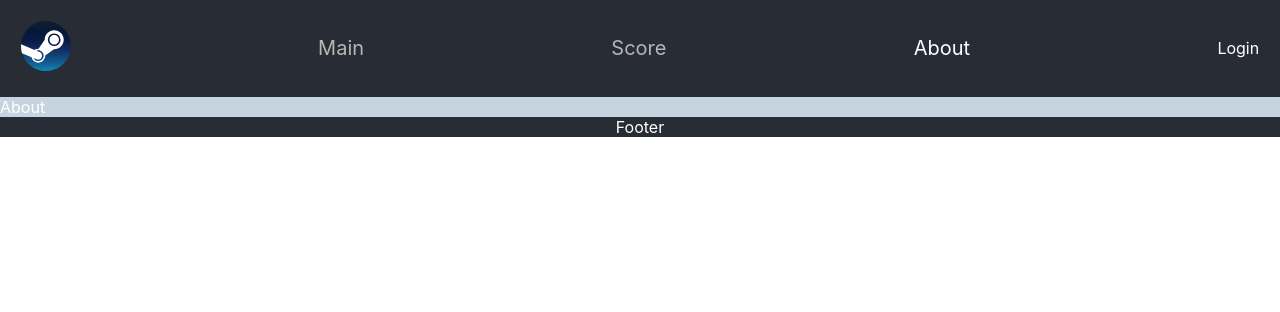
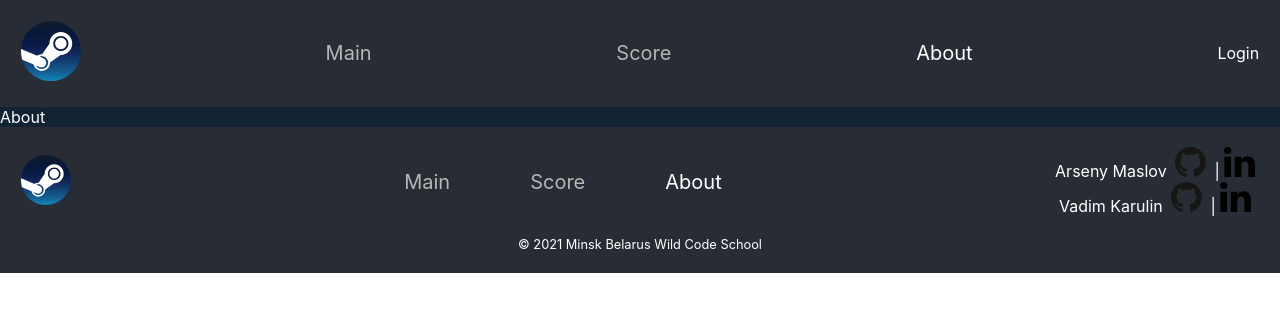
Before and after one commit to Zolotou/Steam-Store-Simulation, a React (Create React App) app: page /#/about in a window 1280 px wide. Shown: the top 312 px of the page. Built offline with nearby package versions, Linux system fonts and the light colour scheme.

Commit message:
add links and icons

```diff
--- a/src/components/Footer/Footer.js
+++ b/src/components/Footer/Footer.js
@@ -1,6 +1,29 @@
+import { Link, NavLink } from "react-router-dom";
+import styles from "./Footer.module.scss";
+import logo from "../../assets/Steam_icon_logo.svg";
+import github from "../../assets/github-icon-1.svg";
+import linkedin from "../../assets/linkedin-icon-1.svg";
+
+
 const Footer = () => {
     return (
-        <footer>Footer</footer>
+        <footer className={styles.footer}>
+            <div className={styles.footer__body}>
+                <NavLink exact to="/"><img src={logo} alt="logo" /></NavLink>
+                <div className={styles.nav}>
+                    <NavLink activeClassName={styles.active} exact to="/">Main</NavLink>
+                    <NavLink activeClassName={styles.active} to="/score" >Score</NavLink>
+                    <NavLink activeClassName={styles.active} to="/about">About</NavLink>
+                </div>
+                <div>
+                    <div>Arseny Maslov <Link to="https://github.com/Maslovars"><img className={styles.icon} src={github} alt="github" /></Link> |
+                    <Link to="https://www.linkedin.com/in/arseniy-maslov/"><img className={styles.icon} src={linkedin} alt="linkedin" /></Link> </div>
+                    <div>Vadim Karulin <Link to="https://github.com/Zolotou"><img className={styles.icon} src={github} alt="github" /></Link> |
+                    <Link to="https://www.linkedin.com/in/vadim-karulin/"><img className={styles.icon} src={linkedin} alt="linkedin" /></Link> </div>
+                </div>
+            </div>
+            <div className={styles.copyright}>© 2021 Minsk Belarus Wild Code School</div>
+        </footer>
     )
 }
 
--- /dev/null
+++ b/src/components/Footer/Footer.module.scss
@@ -0,0 +1,38 @@
+.footer {
+    padding: 1.3rem;
+    &__body {
+        display: flex;
+        justify-content: space-between;
+        align-items: center;
+    }
+    img {
+       height: 50px;
+        }
+    .nav a {
+        padding: 0 40px;
+    }
+
+    a {
+        text-decoration: none;
+        color: #b8b6b4;
+        font-size: 20px;
+        transition: 0.2s;
+        &:hover {
+          color: #fff;
+        }
+        &.active {
+          color: #fff;
+        }
+        .icon {
+            height: 30px;
+            padding: 0 4px;
+            &:hover {
+                transform: scale(1.2);
+            }
+        }
+      }
+    .copyright {
+        font-size: 0.8rem;
+        padding-top: 20px;
+    }
+}
--- a/src/components/Header/Header.module.scss
+++ b/src/components/Header/Header.module.scss
@@ -6,7 +6,10 @@
         align-items: center;
     }
     img {
-        height: 50px;
+        height: 60px;
+        &:hover {
+          transform: scale(1.2);
+      }
     }
 
     a {
--- a/src/pages/Main/Main.scss
+++ b/src/pages/Main/Main.scss
@@ -1,5 +1,5 @@
 .main{
   display: flex;
   justify-content: space-between;
-  background-color: #c6d4df;
+  background-color: #122334
 }
```
Also changed, not shown: src/assets/github-icon-1.svg (added), src/assets/linkedin-icon-1.svg (added).
